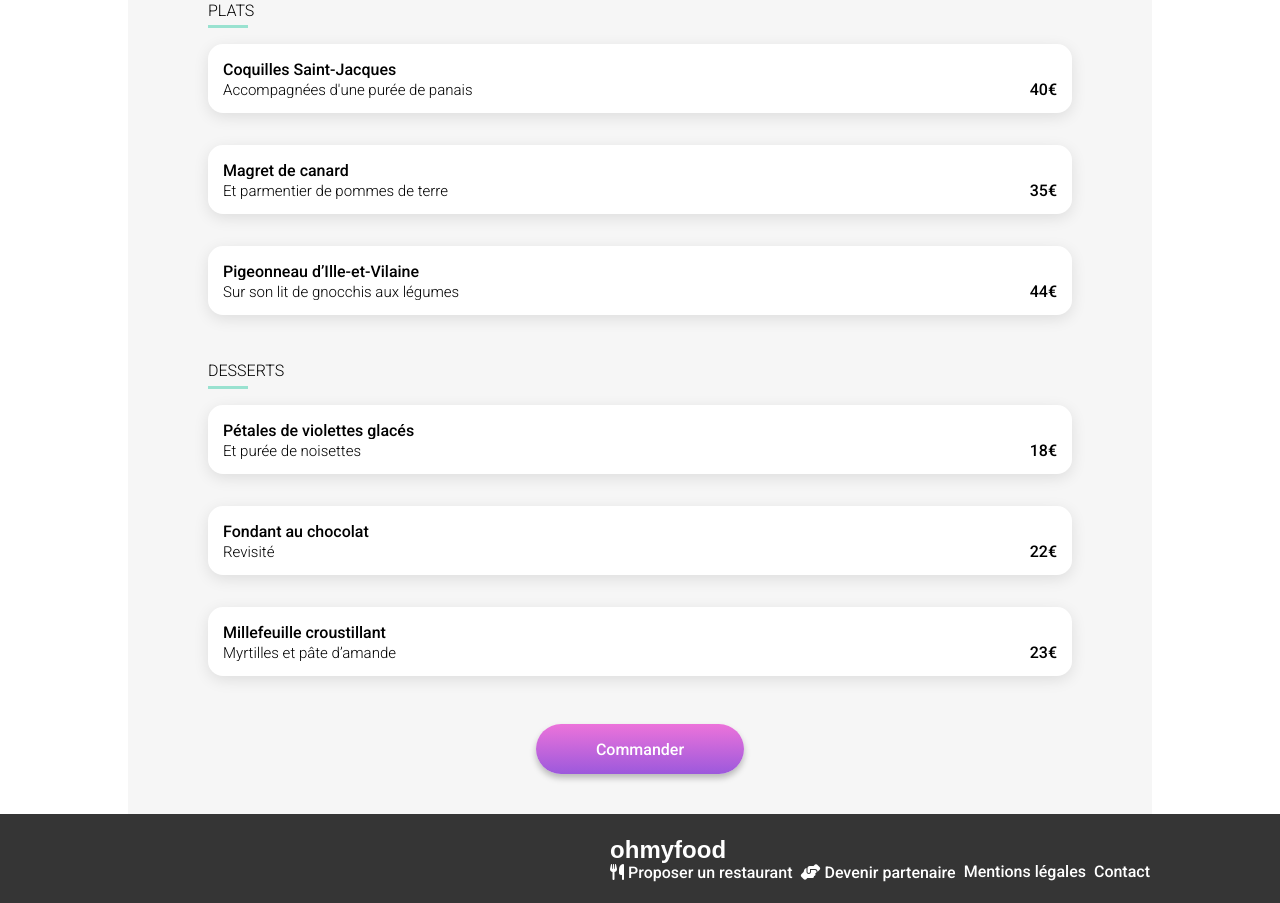
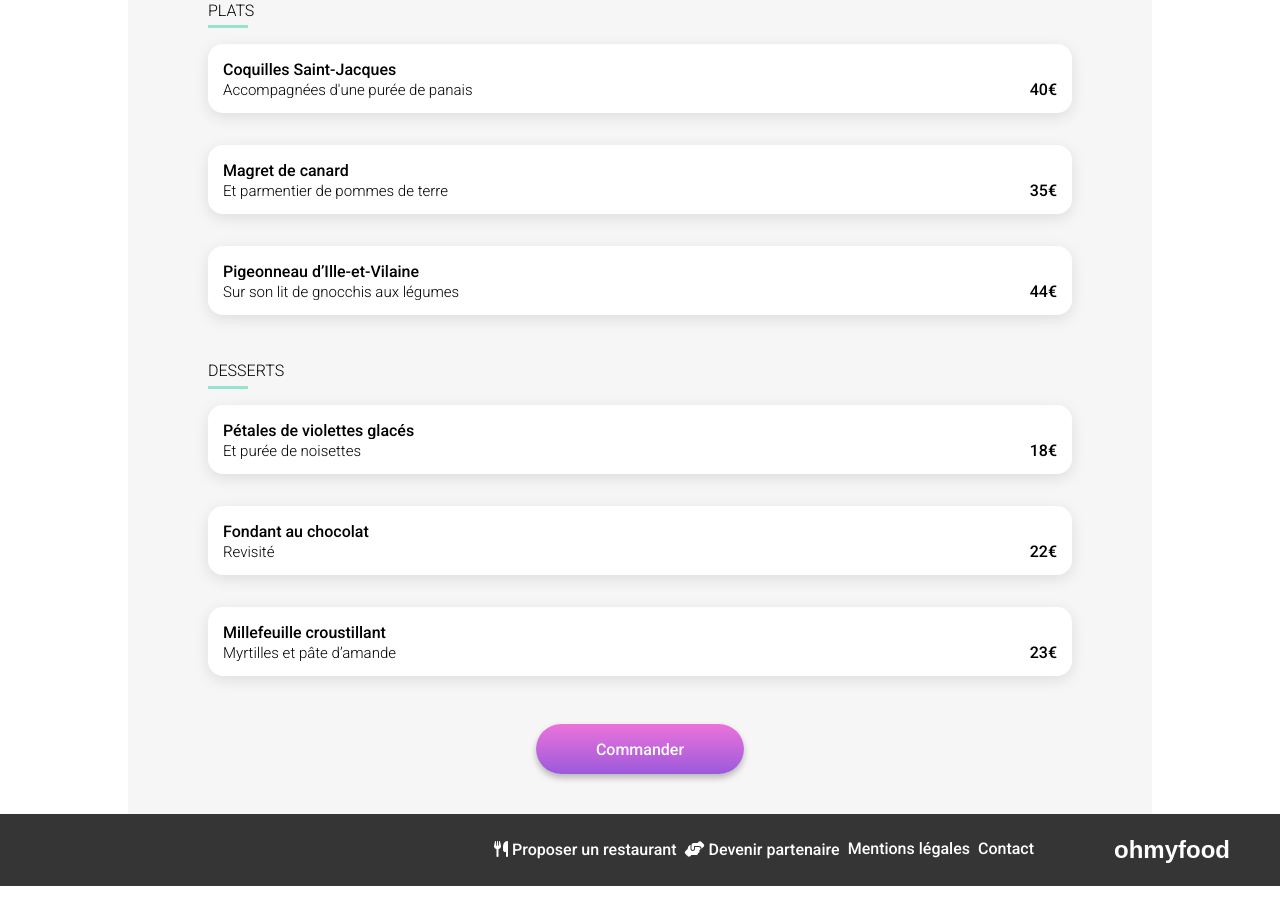
Before and after one commit to nicoriera/ohmyfood, a plain HTML site: page restaurants/a_la_francaise.html in a window 1280 px wide. Shown: the part 892-1795 px from the top of the page. Drawn offline with Linux system fonts and the light colour scheme; a web font is replaced by a local one.

Commit message:
update footer for page retaurants

```diff
--- a/restaurants/a_la_francaise.html
+++ b/restaurants/a_la_francaise.html
@@ -187,7 +187,6 @@
       </div>
     </main>
     <footer>
-      <div class="footer">
       <h2>ohmyfood</h2>
       <div class="footer__links">
         <a href="#"
@@ -199,7 +198,6 @@
         <a href="#">Mentions légales</a>
         <a href="mailto: contact@ohmyfood.com">Contact</a>
       </div>
-      </div>
     </footer>
   </body>
 </html>
```
Also changed, not shown: restaurants/la_note_enchantee.html (+0 -2 lines), restaurants/la_palette_du_gout.html (+0 -2 lines), restaurants/le_delice_des_sens.html (+0 -2 lines). Lines whose indentation alone changed are shown as unchanged.
